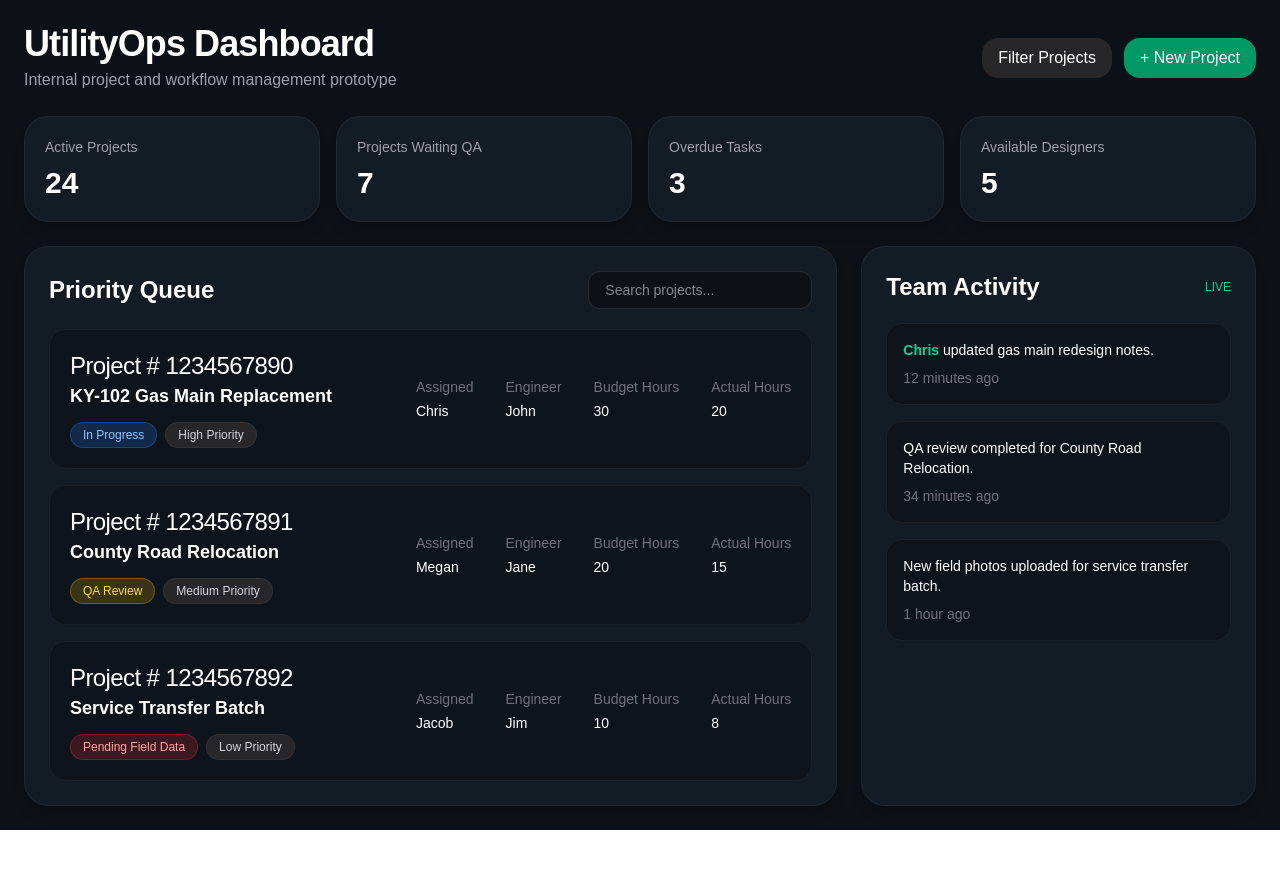
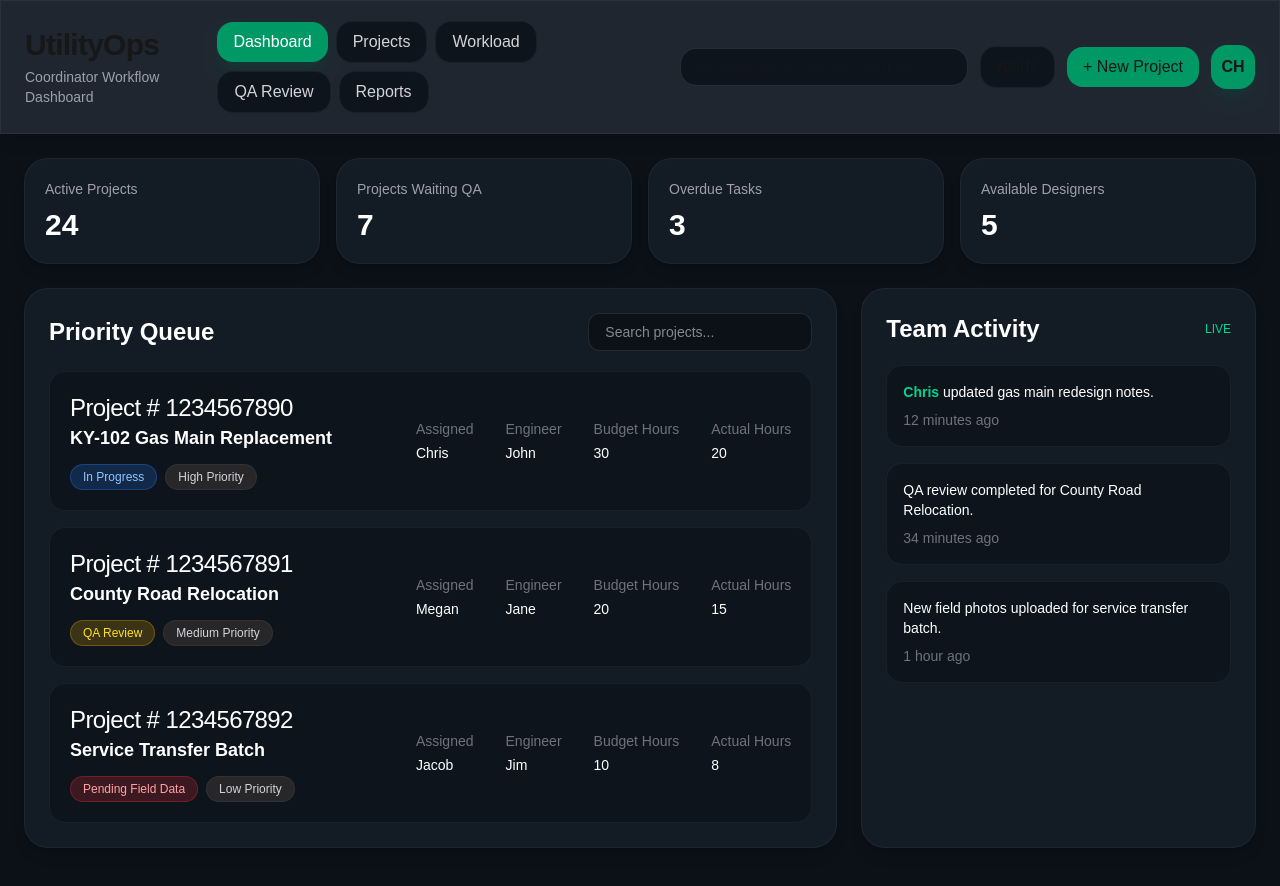
Before and after one commit to Christopher-Holland/workload-tracker, a Next.js app: page / in a window 1280 px wide. Shown: the top 886 px of the page. Before the commit the page ends 830 px from the top, so only its background shows below. Built offline with nearby package versions, Linux system fonts and the light colour scheme.

Commit message:
feat: topbar created and used as a nav point for entire app

```diff
--- /dev/null
+++ b/app/components/topbar.tsx
@@ -0,0 +1,62 @@
+"use client";
+
+export default function Topbar() {
+    return (
+        <div className="sticky top-0 z-50  border border-white/5 bg-[#131b24]/95 backdrop-blur shadow-lg">
+            <div className="flex flex-col xl:flex-row xl:items-center xl:justify-between gap-6 px-6 py-5">
+                {/* Left Side */}
+                <div>
+                    <h1 className="text-3xl font-bold tracking-tight">
+                        UtilityOps
+                    </h1>
+                    <p className="text-zinc-400 mt-1 text-sm">
+                        Coordinator Workflow Dashboard
+                    </p>
+                </div>
+
+                {/* Navigation */}
+                <div className="flex flex-wrap items-center gap-2">
+                    <button className="px-4 py-2 rounded-2xl bg-emerald-600 text-white font-medium shadow-lg shadow-emerald-900/30">
+                        Dashboard
+                    </button>
+
+                    <button className="px-4 py-2 rounded-2xl bg-[#0d141c] border border-white/5 hover:bg-zinc-800 transition text-zinc-300">
+                        Projects
+                    </button>
+
+                    <button className="px-4 py-2 rounded-2xl bg-[#0d141c] border border-white/5 hover:bg-zinc-800 transition text-zinc-300">
+                        Workload
+                    </button>
+
+                    <button className="px-4 py-2 rounded-2xl bg-[#0d141c] border border-white/5 hover:bg-zinc-800 transition text-zinc-300">
+                        QA Review
+                    </button>
+
+                    <button className="px-4 py-2 rounded-2xl bg-[#0d141c] border border-white/5 hover:bg-zinc-800 transition text-zinc-300">
+                        Reports
+                    </button>
+                </div>
+
+                {/* Right Side */}
+                <div className="flex items-center gap-3 flex-wrap xl:flex-nowrap">
+                    <input
+                        placeholder="Search projects, numbers, designers..."
+                        className="bg-[#0d141c] border border-white/10 rounded-2xl px-4 py-2 text-sm outline-none focus:border-emerald-500 w-full xl:w-72"
+                    />
+
+                    <button className="px-4 py-2 rounded-2xl bg-[#0d141c] border border-white/5 hover:bg-zinc-800 transition whitespace-nowrap">
+                        Alerts
+                    </button>
+
+                    <button className="px-4 py-2 rounded-2xl bg-emerald-600 hover:bg-emerald-500 transition font-medium whitespace-nowrap">
+                        + New Project
+                    </button>
+
+                    <div className="h-11 w-11 rounded-2xl bg-emerald-600 flex items-center justify-center font-semibold shadow-lg shadow-emerald-900/30">
+                        CH
+                    </div>
+                </div>
+            </div>
+        </div>
+    );
+}
--- a/app/layout.tsx
+++ b/app/layout.tsx
@@ -1,6 +1,7 @@
 import type { Metadata } from "next";
 import { Geist, Geist_Mono } from "next/font/google";
 import "./globals.css";
+import Topbar from "./components/topbar";
 
 const geistSans = Geist({
   variable: "--font-geist-sans",
@@ -13,8 +14,8 @@ const geistMono = Geist_Mono({
 });
 
 export const metadata: Metadata = {
-  title: "Create Next App",
-  description: "Generated by create next app",
+  title: "Workload Tracker",
+  description: "Internal project and workflow management prototype",
 };
 
 export default function RootLayout({
@@ -27,7 +28,10 @@ export default function RootLayout({
       lang="en"
       className={`${geistSans.variable} ${geistMono.variable} h-full antialiased`}
     >
-      <body className="min-h-full flex flex-col">{children}</body>
+      <body className="min-h-full flex flex-col">
+        <Topbar />
+        {children}
+      </body>
     </html>
   );
 }
--- a/app/page.tsx
+++ b/app/page.tsx
@@ -73,27 +73,6 @@ export default function UtilityProjectManagerPrototype() {
   return (
     <div className="min-h-screen bg-[#0b1117] text-white p-6">
       <div className="max-w-7xl mx-auto space-y-6">
-        {/* Header */}
-        <div className="flex flex-col md:flex-row md:items-center md:justify-between gap-4">
-          <div>
-            <h1 className="text-4xl font-bold tracking-tight">
-              UtilityOps Dashboard
-            </h1>
-            <p className="text-zinc-400 mt-1">
-              Internal project and workflow management prototype
-            </p>
-          </div>
-
-          <div className="flex gap-3">
-            <button className="px-4 py-2 rounded-2xl bg-zinc-800 hover:bg-zinc-700 transition">
-              Filter Projects
-            </button>
-            <button className="px-4 py-2 rounded-2xl bg-emerald-600 hover:bg-emerald-500 transition font-medium">
-              + New Project
-            </button>
-          </div>
-        </div>
-
         {/* Stats */}
         <div className="grid grid-cols-1 sm:grid-cols-2 lg:grid-cols-4 gap-4">
           {stats.map((stat) => (
```
